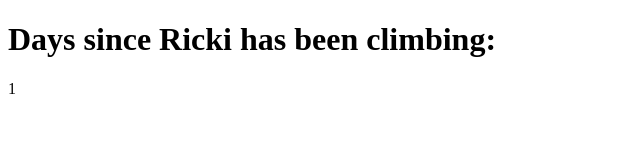
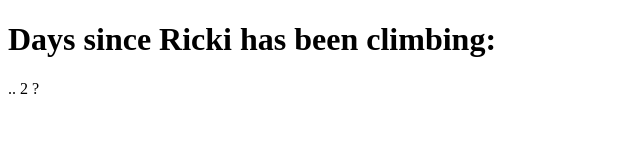
Before and after one commit to parkerphilipc/lhotp, a plain HTML site: page days_since_ricki_has_been_climbing.html in a window 1280 px wide. Shown: the full height of the page, 0-640 px from the left. Drawn offline with Linux system fonts and the light colour scheme.

Commit message:
Updating tracker

```diff
--- a/days_since_ricki_has_been_climbing.html
+++ b/days_since_ricki_has_been_climbing.html
@@ -7,6 +7,6 @@
 </head>
 <body>
     <h1>Days since Ricki has been climbing:</h1>
-    1
+    .. 2 ?
 </body>
 </html>
```
